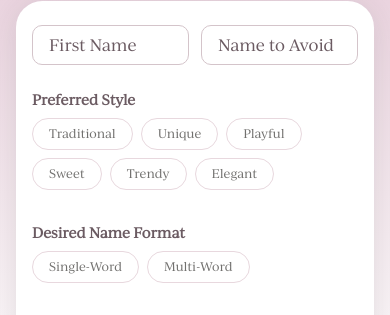
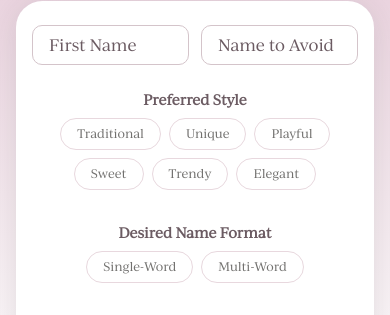
Before and after one commit to mad-banana-projects/my-grandma-name, a Next.js app: page / in a window 390 px wide. Shown: the part 310-625 px from the top of the page. Built offline with nearby package versions, Linux system fonts and the light colour scheme; no server answers.

Commit message:
mobile styling landing page name generator

```diff
--- a/components/name-generator/hero-generator.tsx
+++ b/components/name-generator/hero-generator.tsx
@@ -253,11 +253,11 @@ export function HeroGenerator({
 
           {/* Row 2: preferred style + preferred vibe */}
           <div className="grid grid-cols-1 gap-8 sm:grid-cols-2">
-            <div className="space-y-2">
-              <Label className={cn('text-[clamp(14px,1.41vw,18px)] font-bold [font-family:var(--font-ivy-regular)]', fieldErrors.style && 'text-destructive')}>
+            <div className="space-y-2 text-center">
+              <Label className={cn('block text-center text-[clamp(14px,1.41vw,18px)] font-bold [font-family:var(--font-ivy-regular)]', fieldErrors.style && 'text-destructive')}>
                 Preferred Style
               </Label>
-              <div className={cn('flex flex-wrap gap-2 rounded-lg transition-colors', fieldErrors.style && 'ring-2 ring-destructive/60 p-2')}>
+              <div className={cn('flex flex-wrap justify-center gap-2 rounded-lg transition-colors', fieldErrors.style && 'ring-2 ring-destructive/60 p-2')}>
                 {STYLES.map((s) => (
                   <PillButton
                     key={s.value}
@@ -270,11 +270,11 @@ export function HeroGenerator({
               </div>
               {fieldErrors.style && <p className="text-xs text-destructive">Please Select a Preferred Style</p>}
             </div>
-            <div className="space-y-2">
-              <Label className={cn('text-[clamp(14px,1.41vw,18px)] font-bold [font-family:var(--font-ivy-regular)]', fieldErrors.format && 'text-destructive')}>
+            <div className="space-y-2 text-center">
+              <Label className={cn('block text-center text-[clamp(14px,1.41vw,18px)] font-bold [font-family:var(--font-ivy-regular)]', fieldErrors.format && 'text-destructive')}>
                 Desired Name Format
               </Label>
-              <div className={cn('flex flex-wrap gap-2 rounded-lg transition-colors', fieldErrors.format && 'ring-2 ring-destructive/60 p-2')}>
+              <div className={cn('flex flex-wrap justify-center gap-2 rounded-lg transition-colors', fieldErrors.format && 'ring-2 ring-destructive/60 p-2')}>
                 {FORMATS.map((f) => (
                   <PillButton
                     key={f.value}
```
